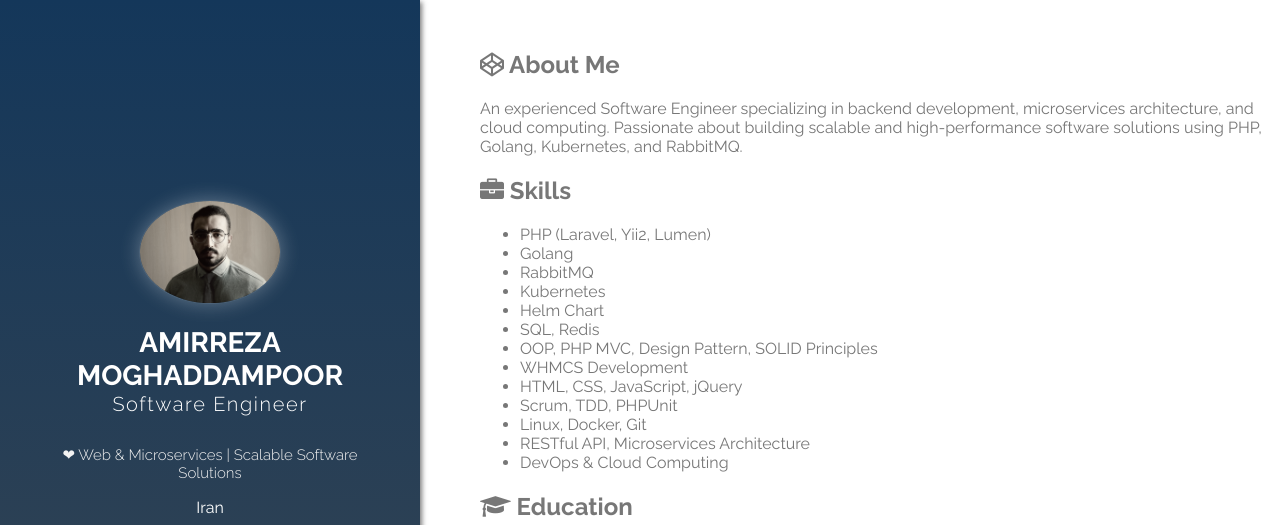
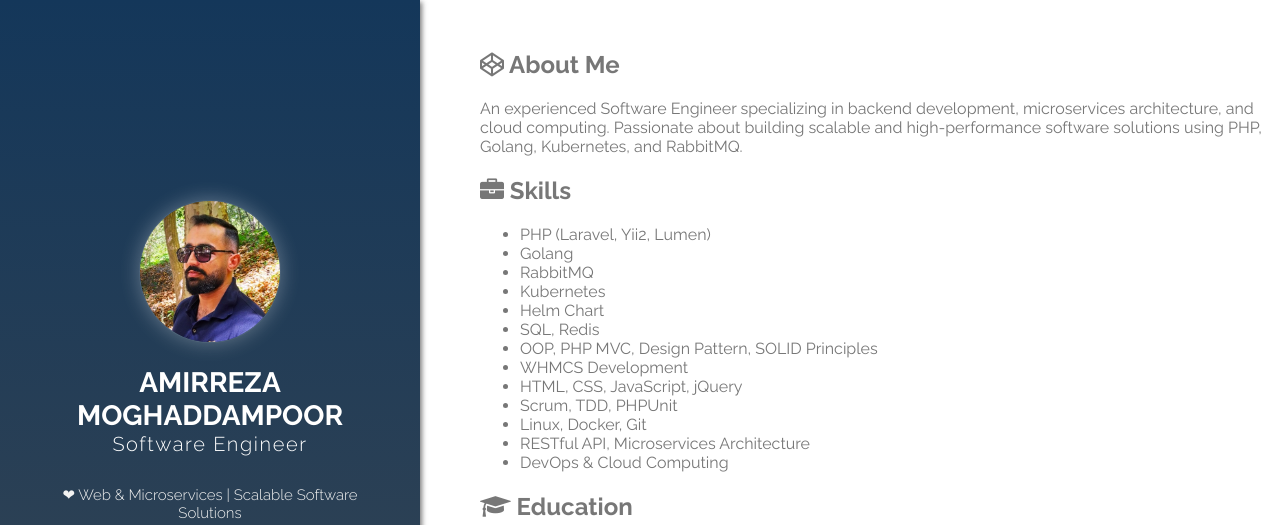
Before and after one commit to amrmrp/am-dev.ir, a website: page index.html in a window 1280 px wide. Shown: the top 525 px of the page. Drawn offline with Linux system fonts and the light colour scheme.

Commit message:
Update index.html

```diff
--- a/index.html
+++ b/index.html
@@ -19,7 +19,7 @@
       <div class="sidebar">
         <div class="bio">
           <div class="avatar">
-            <img src="./me.png" alt="Amirreza Moghaddampoor - Software Engineer Profile Picture">
+            <img src="./web2.jpg" alt="Amirreza Moghaddampoor - Software Engineer Profile Picture">
           </div>
           <div class="title">
             <h1>Amirreza Moghaddampoor</h1>
```
